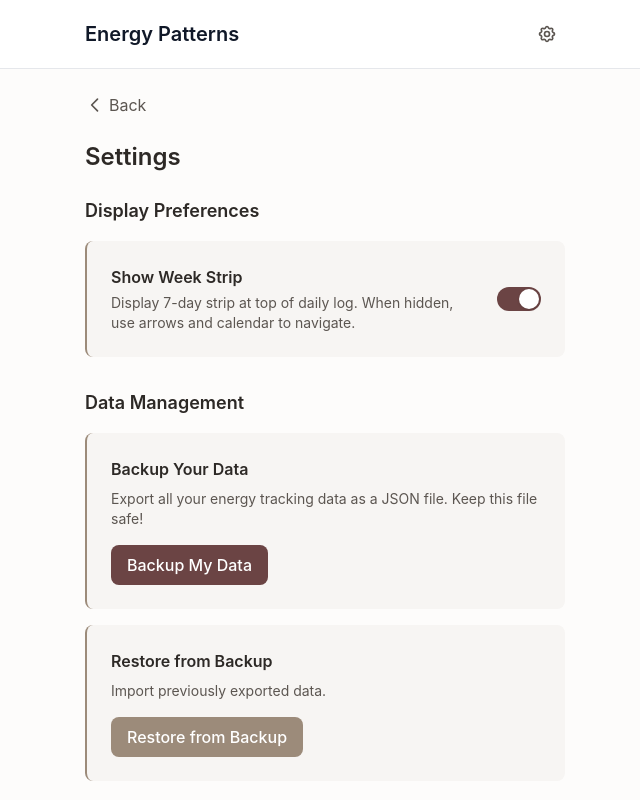
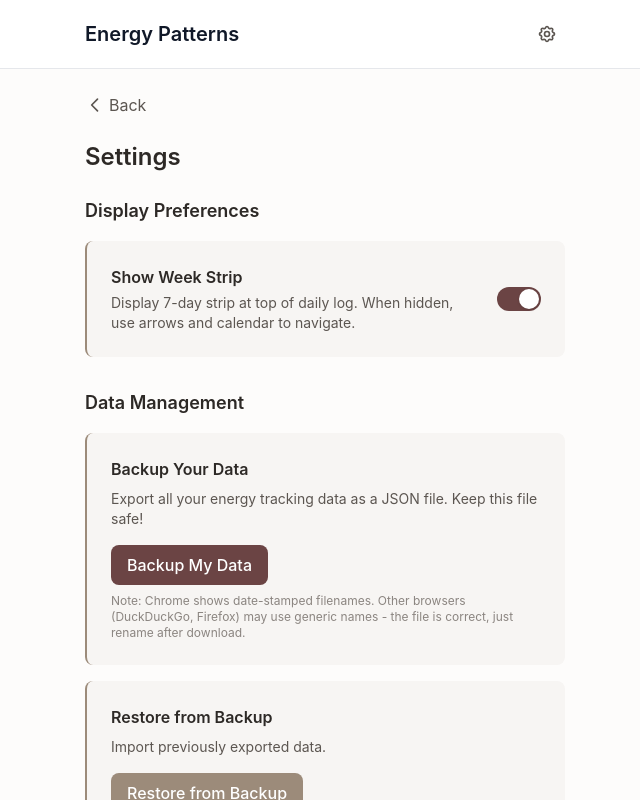
Before and after one commit to tiffanyudoh/energy-patterns-tracker, a React (Vite) app: page / in a window 1280 px wide. Both pictures are taken after a click on the button 862 px from the left and 34 px from the top of the page. Shown: the top 800 px of the page, without its empty margins (315-955 px from the left). Built offline with nearby package versions, Linux system fonts and the light colour scheme.

Commit message:
Add readme note about future roadmap

```diff
--- a/src/pages/Settings.tsx
+++ b/src/pages/Settings.tsx
@@ -221,6 +221,9 @@ export function Settings({ onBack }: SettingsProps) {
             >
               Backup My Data
             </button>
+            <p className="text-xs mt-2 text-text-tertiary">
+              Note: Chrome shows date-stamped filenames. Other browsers (DuckDuckGo, Firefox) may use generic names - the file is correct, just rename after download.
+            </p>
           </div>
 
           {/* Import */}
```
Also changed, not shown: 1 other file (tests, documents, lock files or other folders).
